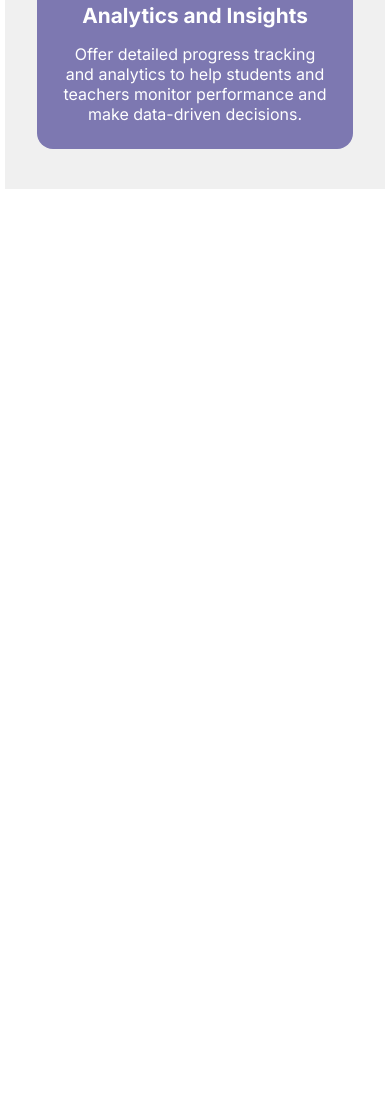
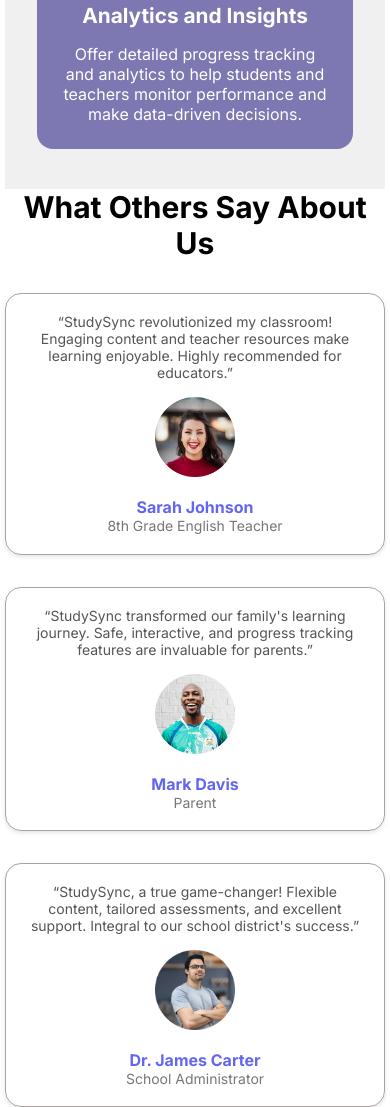
Before and after one commit to tyrex1829/study-nest, a plain HTML site: page index.html in a window 390 px wide. Shown: the part 3026-4133 px from the top of the page. Before the commit the page ends 3215 px from the top, so only its background shows below. Drawn offline with Linux system fonts and the light colour scheme.

```diff
--- a/index.html
+++ b/index.html
@@ -144,6 +144,55 @@
         </div>
     </div>
 
+    <div class="testimonial-section">
+        <div class="testimonial-content">
+            <h2 class="testimonial-title">What Others Say About Us</h2>
+            <div class="testimonial-grid">
+                <!-- card 1 -->
+                <div class="testimonial-card">
+                    <div class="testimonial-text">
+                        “StudySync revolutionized my classroom! Engaging content and teacher resources make learning enjoyable. Highly recommended for educators.”
+                    </div>
+                    <div class="testimonial-avatar">
+                        <img src="./images/avatar1.png" alt="photo">
+                    </div>
+                    <div class="testimonial-info">
+                        <h3 class="testimonial-name">Sarah Johnson</h3>
+                        <p class="testimonial-desc">8th Grade English Teacher</p>
+                    </div>
+                </div>
+
+                <!-- card 2 -->
+                <div class="testimonial-card">
+                    <div class="testimonial-text">
+                        “StudySync transformed our family's learning journey. Safe, interactive, and progress tracking features are invaluable for parents.”
+                    </div>
+                    <div class="testimonial-avatar">
+                        <img src="./images/avatar2.png" alt="photo">
+                    </div>
+                    <div class="testimonial-info">
+                        <h3 class="testimonial-name">Mark Davis</h3>
+                        <p class="testimonial-desc">Parent</p>
+                    </div>
+                </div>
+
+                <!-- card 3 -->
+                <div class="testimonial-card">
+                    <div class="testimonial-text">
+                        “StudySync, a true game-changer! Flexible content, tailored assessments, and excellent support. Integral to our school district's success.”
+                    </div>
+                    <div class="testimonial-avatar">
+                        <img src="./images/avatar3.png" alt="photo">
+                    </div>
+                    <div class="testimonial-info">
+                        <h3 class="testimonial-name">Dr. James Carter</h3>
+                        <p class="testimonial-desc">School Administrator</p>
+                    </div>
+                </div>
+            </div>
+        </div>
+    </div>
+
 
     <script src="./app.js"></script>
 </body>
--- a/style.css
+++ b/style.css
@@ -209,7 +209,7 @@
     font-size: 1rem;
 }
 
-/* features */
+/* features-card */
 .feature-container{
     background-color: var(--light-grey);
     padding: 2.5rem 0;
@@ -294,6 +294,61 @@
     background-color: #7d78b1;
 }
 
+/* testimonial section */
+.testimonial-container{
+    background-color: var(--background-color);
+    padding: 2rem;
+    margin: 0 auto;
+    max-width: 1280px;
+}
+.testimonial-content{
+    display: flex;
+    flex-direction: column;
+    gap: 2rem;
+    align-items: center;
+}
+.testimonial-title{
+    font-size: 1.875rem;
+    font-weight: bold;
+}
+.testimonial-grid{
+    display: grid;
+    grid-template-columns: repeat(auto-fill, minmax(300px, 1fr));
+    grid-gap: 2rem;
+}
+.testimonial-card{
+    display: flex;
+    flex-direction: column;
+    border: 1px solid rgb(171, 163, 163);
+    border-radius: 1rem;
+    box-shadow: 0 2px 4px rgba(0,0,0,0.1);
+    padding: 1.2rem;
+    gap: 1rem;
+    transition: transform 0.3s ease, box-shadow 0.3s ease;
+}
+.testimonial-card:hover{
+    transform: scale(1.05);
+    box-shadow: 0 4px 8px rgba(0,0,0,2);
+    border: 1px solid blue;
+}
+.testimonial-text{
+    font-size: 0.875rem;
+    color: #555;
+}
+.testimonial-avatar img{
+    height: 5rem;
+    width: 5rem;
+}
+.testimonial-name{
+    font-size: 1rem;
+    color: var(--primary-color);
+}
+.testimonial-desc{
+    font-size: 0.875rem;
+    color: #777;
+}
+
+/* madia query to convert into desktop */
 @media screen and (min-width: 770px) {
 
     /* nav */
@@ -338,6 +393,7 @@
     }
 }
 
+/* madia query to convert into desktop */
 @media screen and (min-width: 700px) {
 
     /* company */
@@ -350,7 +406,10 @@
     }
 }
 
+/* madia query to convert into mobile */
 @media screen and (max-width: 770px){
+
+    /* feature-card */
     .feature-grid{
         grid-template-columns: repeat(1,1fr);
     }
```
